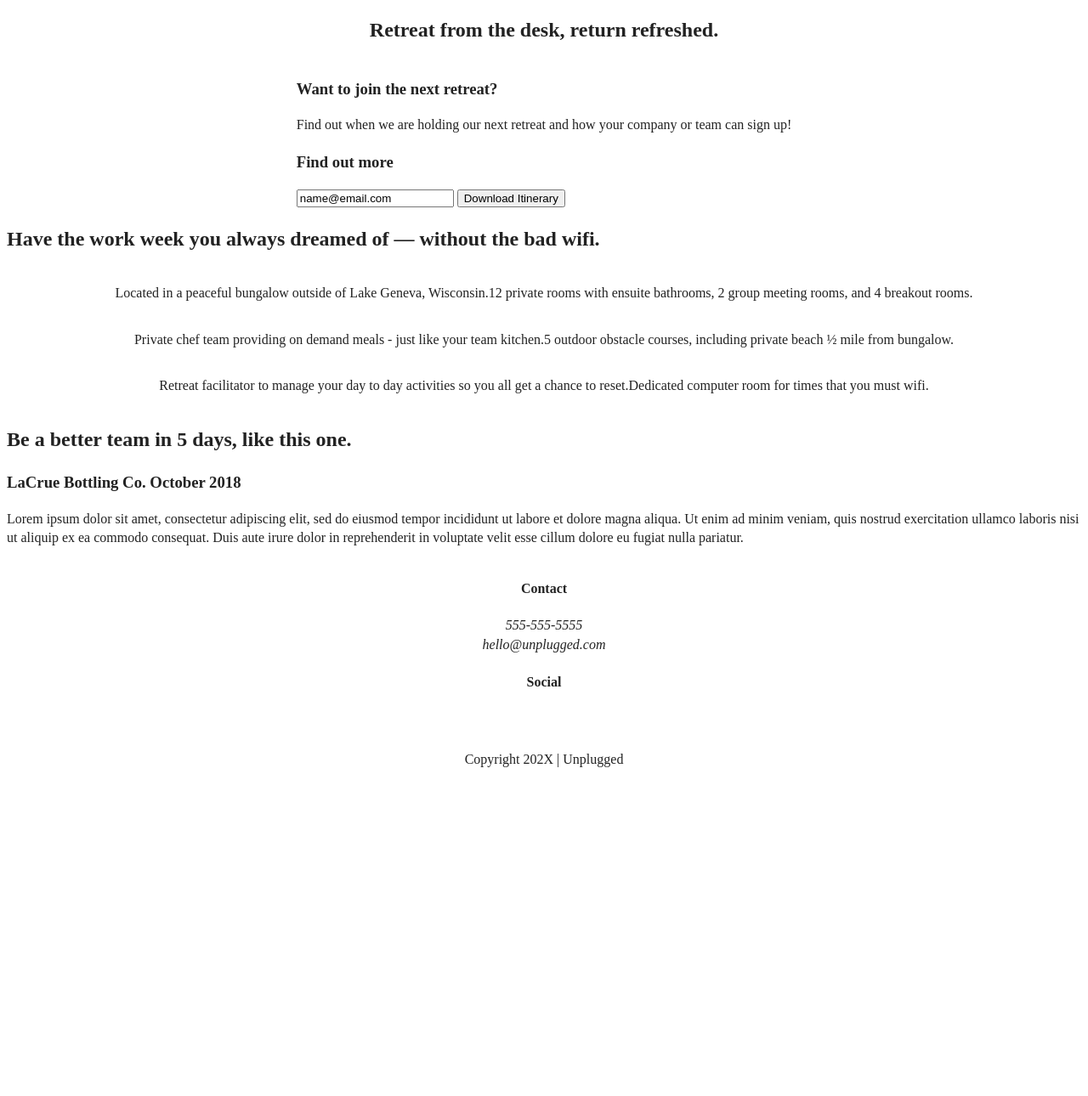
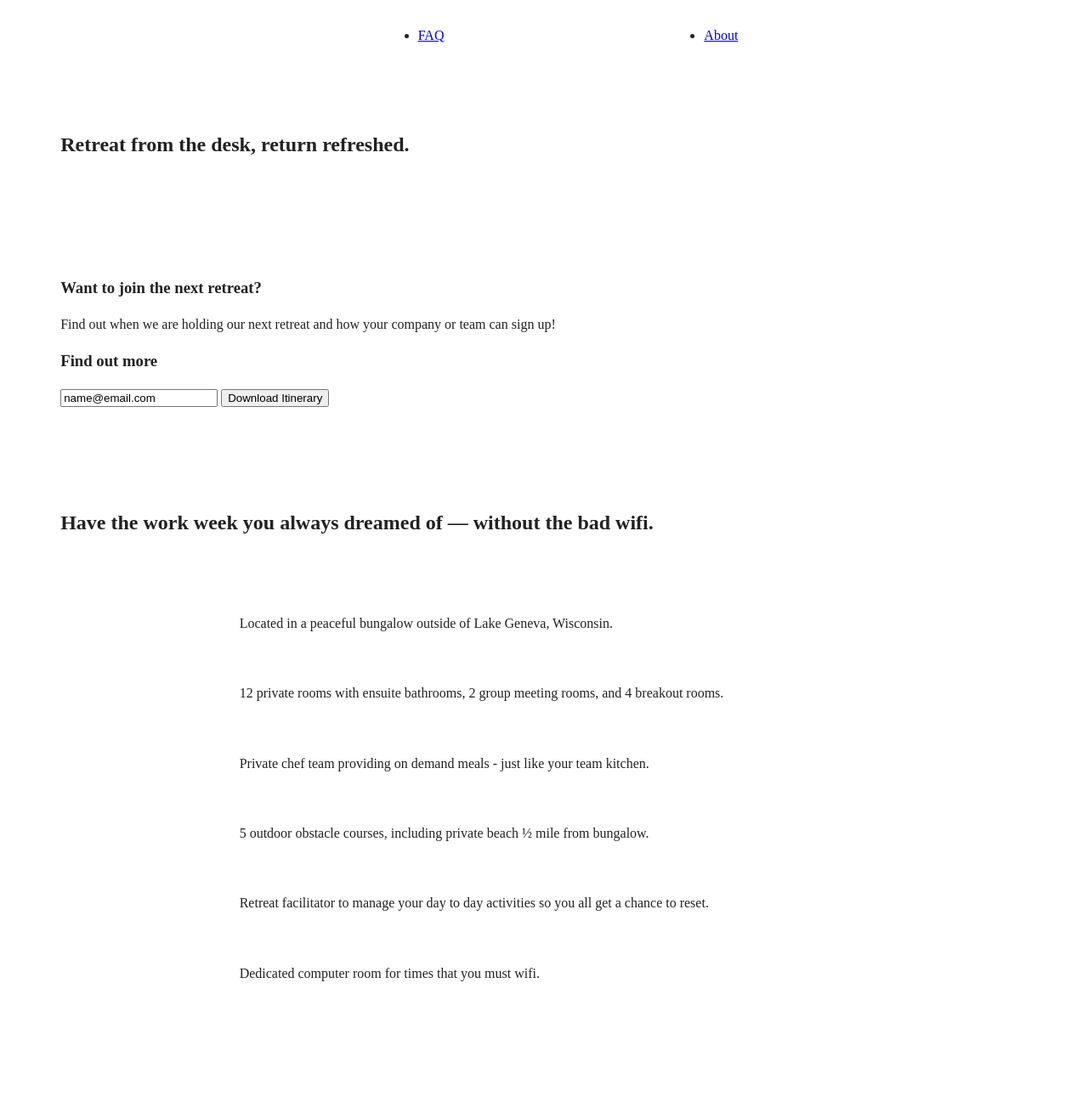
Before and after one commit to Nehemiah-A/unplugged, a website built with webpack: page index.html in a window 1280 px wide. Shown: the part 63-1353 px from the top of the page at 85% size. Before the commit the page ends 993 px from the top, so only its background shows below. Built offline with nearby package versions, Linux system fonts and the light colour scheme.

Commit message:
added margin and padding, width percentages, and override default margins

```diff
--- a/css/main.css
+++ b/css/main.css
@@ -83,24 +83,41 @@ textarea {
 /* ==========================================================================
    Author's custom styles
    ========================================================================== */
+   .content-wrapper {
+    width: 90%;
+    margin: 50px 0;
+  }
 
 /*-------- Base Header - Footer Styles ----------*/
 
-header{
+/*-------- Header Styles -------*/
+header {
   display: flex;
   justify-content: center;
+  padding: 15px 0;
 }
 
-header .content-wrapper{
+header .content-wrapper {
   display: flex;
   justify-content: center;
   align-items: center;
   flex-flow: row wrap;
+  margin: 0;
+}
+
+.header-divider {
+ width: 100%;
+ padding: 10px 0 20px 0;
+ height: 1px;
+}
+header nav {
+  width: 60%;
 }
 
 header nav ul {
   display: flex;
   justify-content: space-around;
+  width: 100%;
 }
 
 footer {
@@ -108,6 +125,18 @@ footer {
   flex-direction: column;
   align-items: center;
   text-align: center;
+}
+
+footer p {
+  margin: 0;
+}
+
+footer .content-wrapper {
+  width: 55%;
+}
+
+footer .contact {
+  margin-bottom: 50px;
 }
 
 footer .social-icons {
@@ -122,6 +151,9 @@ footer .social-icons p {
   align-items: center;
 }
 
+footer .copyright {
+  margin: 20px 0;
+}
 /*-------- Mobile Styles - Homepage ----------*/
 
 /* Hero Area */
@@ -145,6 +177,14 @@ aside {
   justify-content: center;
 }
 
+.features h2 {
+margin-bottom: 60px;
+}
+
+.features article {
+  width: 63%;
+  margin: 30px 0;
+}
 .features .features-items {
   display: flex;
   justify-content: center;
@@ -152,11 +192,23 @@ aside {
   flex-flow: row wrap;
 }
 
+.features p {
+  margin: 0;
+}
 /* Reviews */
 
 .reviews {
   display: flex;
   justify-content: center;
+}
+
+.reviews h2 {
+   margin-bottom: 40px;
+}
+
+.reviews h3 {
+  width: 55%;
+  margin: 20px 0;
 }
 
 /* ==========================================================================
@@ -173,6 +225,10 @@ aside {
   justify-content: center;
 }
 
+.contact-content p {
+  margin: 0;
+}
+
 /* ==========================================================================
    FAQ Page
    ========================================================================== */
@@ -187,6 +243,15 @@ aside {
   justify-content: center;
   align-items: flex-start;
   flex-flow: row wrap;
+  margin: 50px 0 0 0 ;
+}
+
+.faq h2 {
+  margin-bottom: 40px;
+}
+
+.faq-content {
+  margin-bottom: 50px;
 }
 
 
```
Also changed, not shown: faq/index.html (+1 -1 lines).
